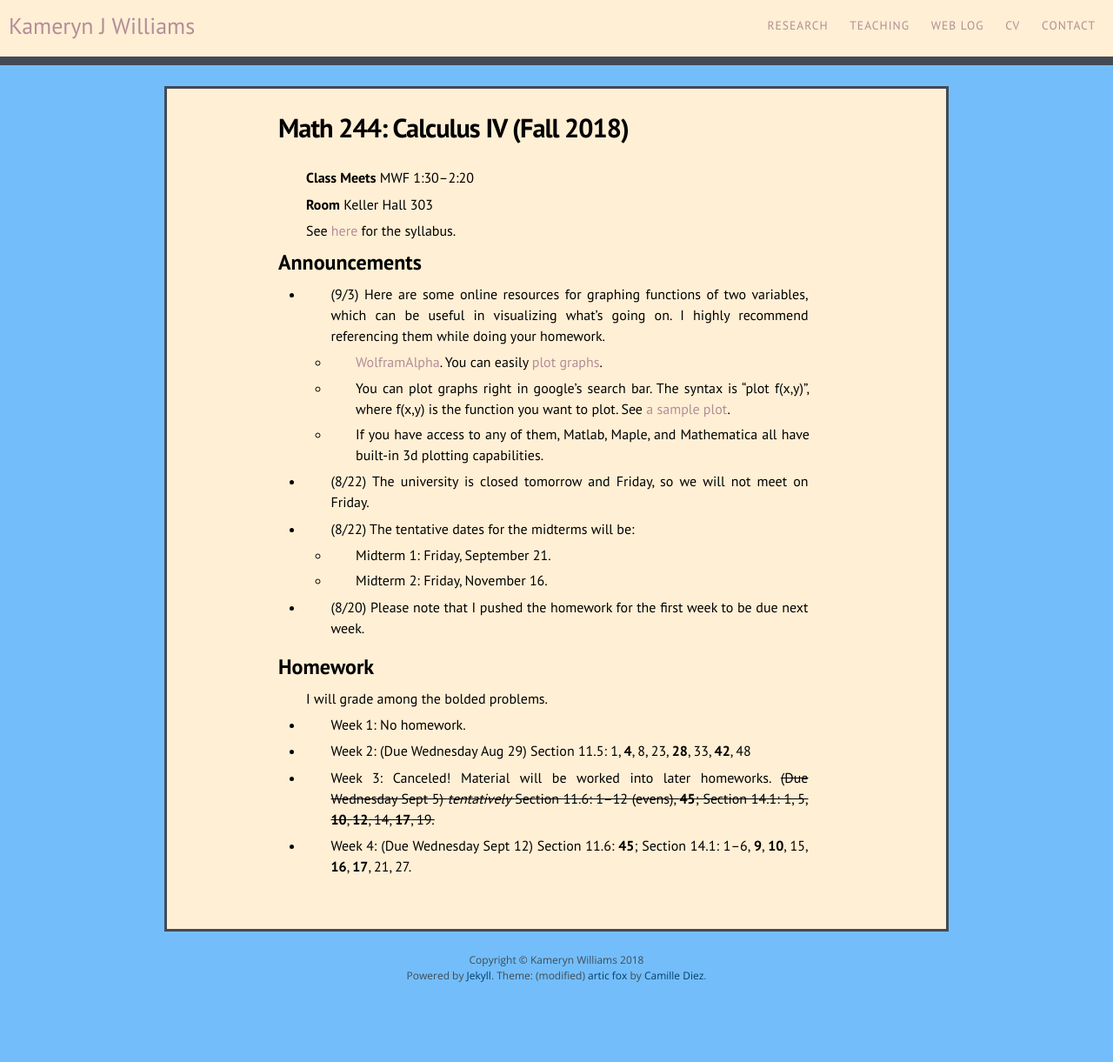
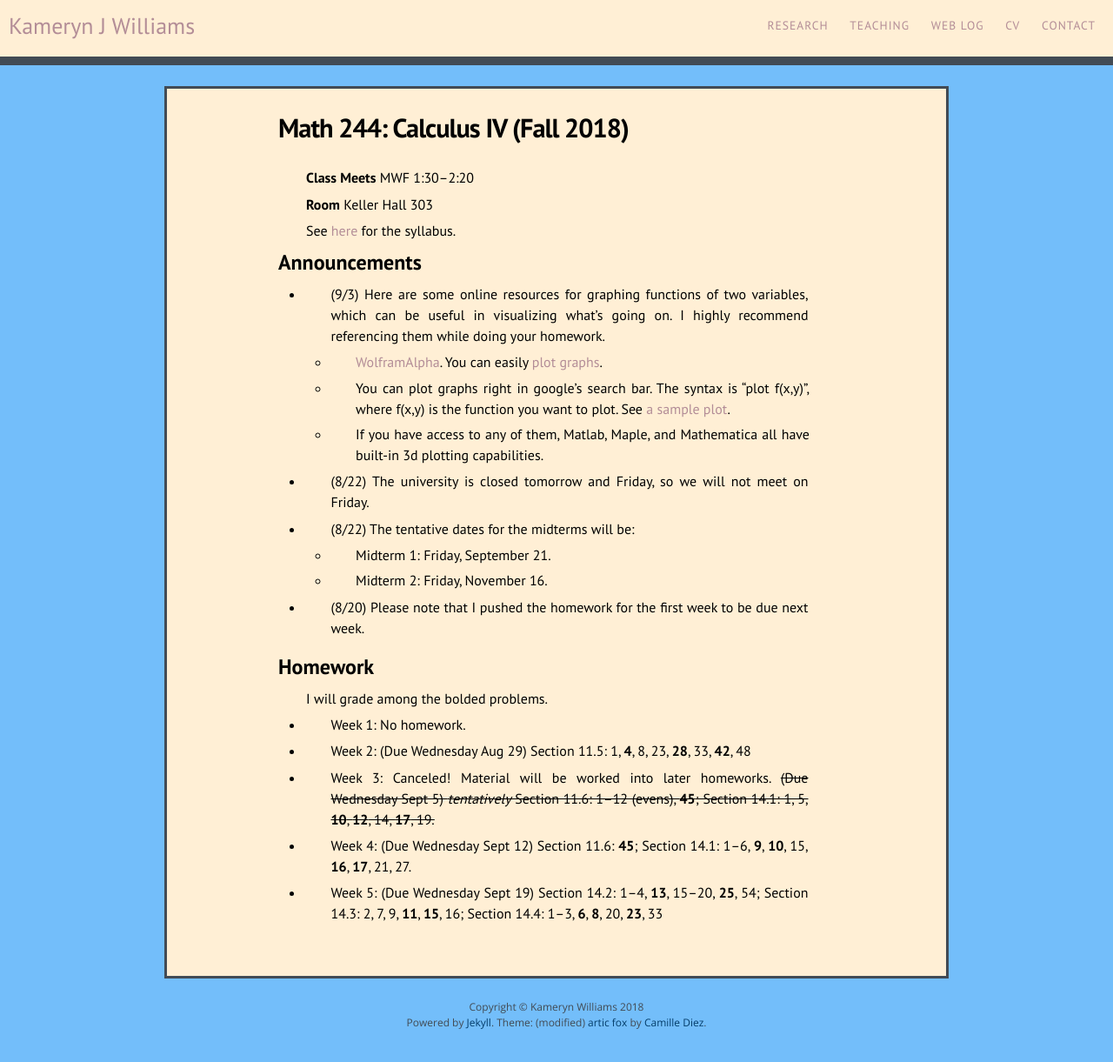
Before and after one commit to kamerynjw/kamerynjw.github.io, a Jekyll site: the page built from teaching/2018/math244.md, in a window 1280 px wide. Shown: the whole page at 87% size. Built offline with Jekyll 4.4.1, drawn with Linux system fonts in a browser that asks for light colours; nearby versions of some CDN libraries; before the commit the page ends 1167 px from its top, so only the background shows below that.

Commit message:
added week 5 homework for 244

```diff
--- a/teaching/2018/math244.md
+++ b/teaching/2018/math244.md
@@ -43,3 +43,5 @@ I will grade among the bolded problems.
 * Week 3: Canceled! Material will be worked into later homeworks. <strike>(Due Wednesday Sept 5) <i>tentatively</i> Section 11.6: 1–12 (evens), <strong>45</strong>; Section 14.1: 1, 5, <strong>10</strong>, <strong>12</strong>, 14, <strong>17</strong>, 19.</strike>
 
 * Week 4: (Due Wednesday Sept 12) Section 11.6: **45**; Section 14.1: 1–6, **9**, **10**,  15, **16**, **17**, 21, 27.
+
+* Week 5: (Due Wednesday Sept 19) Section 14.2: 1–4, **13**, 15–20, **25**, 54; Section 14.3: 2, 7, 9, **11**, **15**, 16; Section 14.4: 1–3, **6**, **8**, 20, **23**, 33
```
